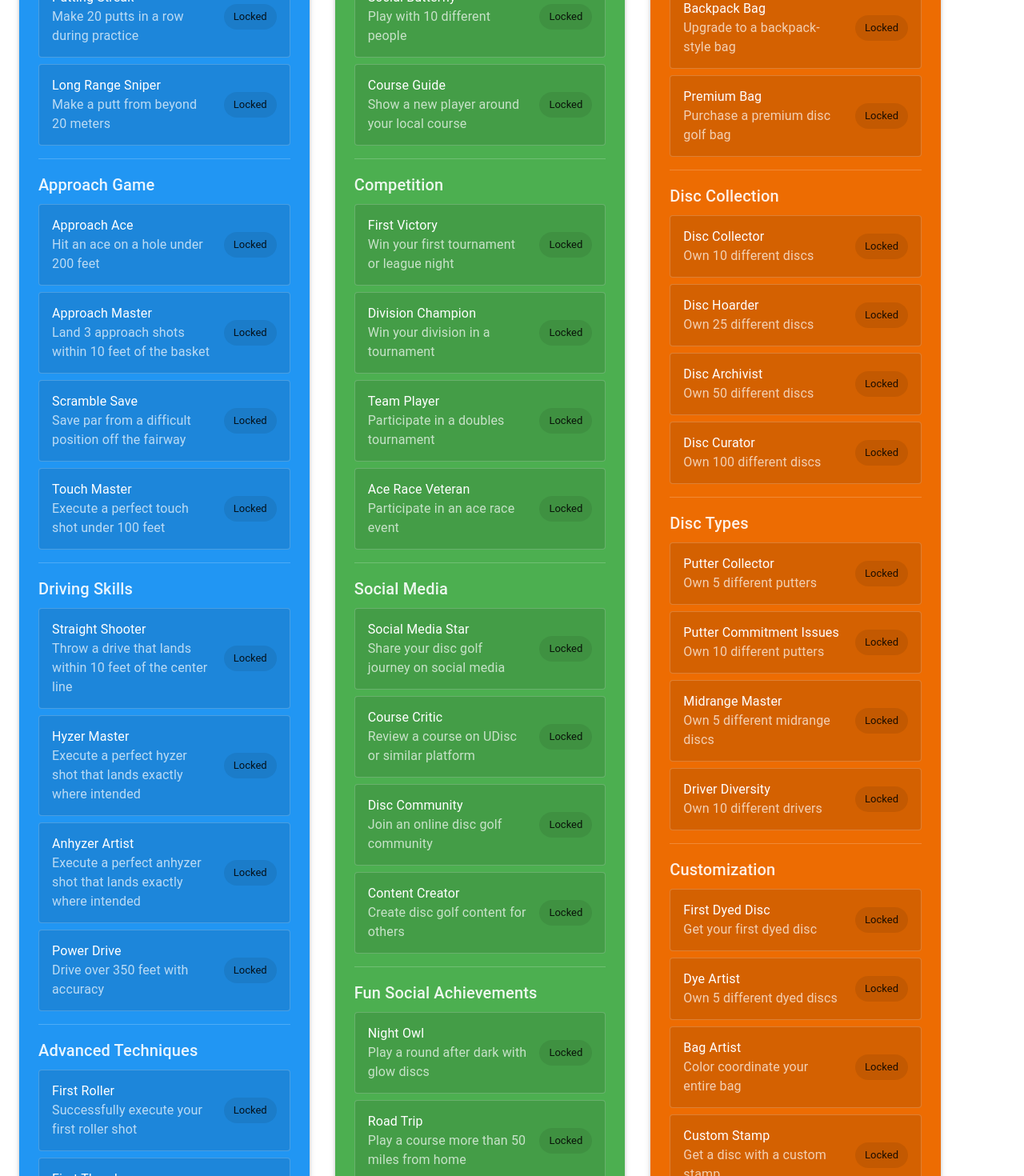
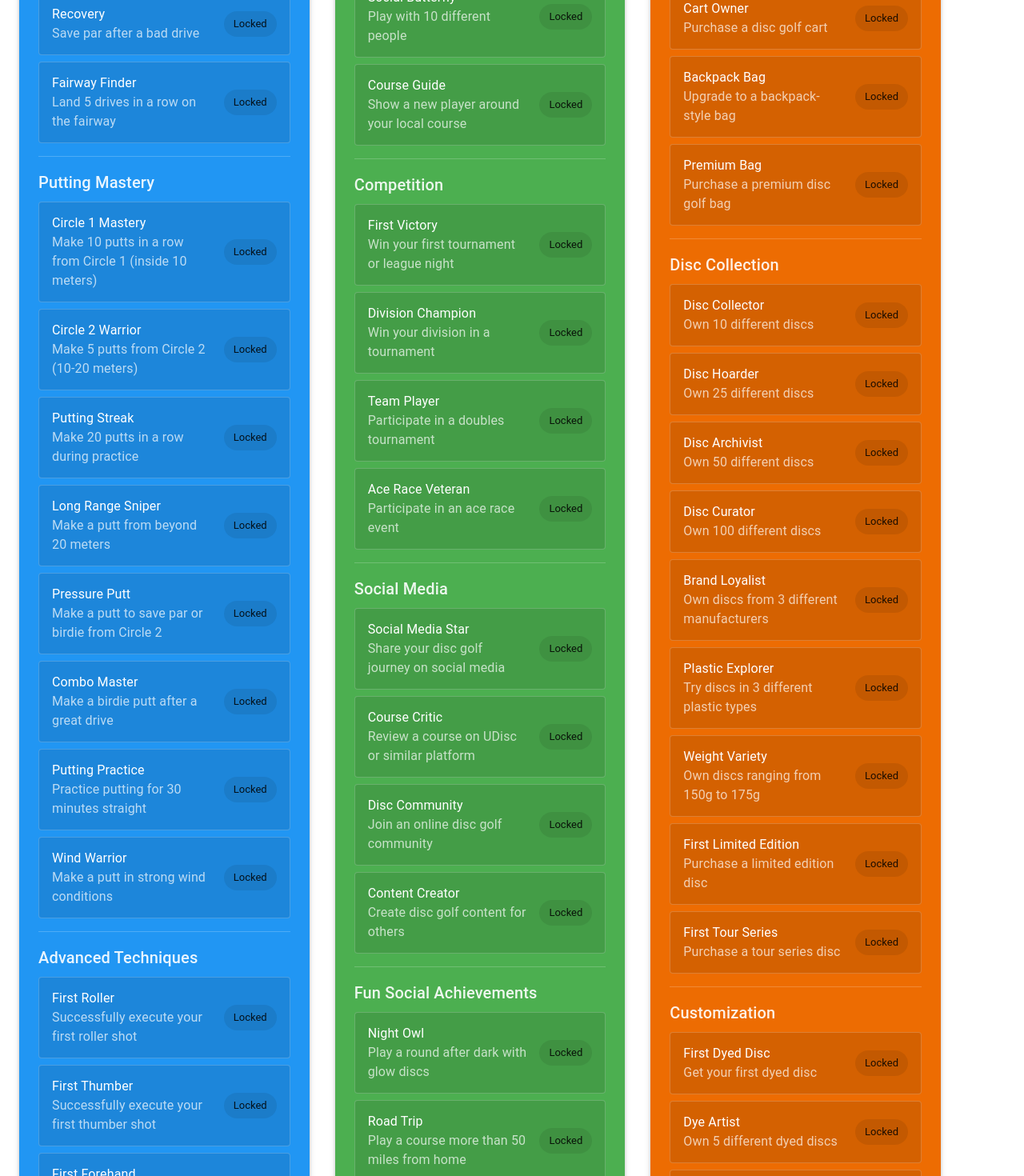
Before and after one commit to mattfgowans/Disc-golf-skill-tree, a React (Vite) app: page / in a window 1280 px wide. Shown: the part 1020-2490 px from the top of the page at 80% size. Built offline with nearby package versions, Linux system fonts and the light colour scheme.

Commit message:
Update achievement branches with new sections and achievements

```diff
--- a/src/components/CollectionBranch.tsx
+++ b/src/components/CollectionBranch.tsx
@@ -36,6 +36,13 @@ const collectionAchievements: Achievement[] = [
     id: 'first_driver',
     title: 'First Driver',
     description: 'Add your first driver disc',
+    isUnlocked: false,
+    patchAvailable: true
+  },
+  {
+    id: 'first_marker',
+    title: 'First Marker',
+    description: 'Get your first mini marker',
     isUnlocked: false,
     patchAvailable: true
   },
@@ -99,33 +106,38 @@ const collectionAchievements: Achievement[] = [
     isUnlocked: false,
     patchAvailable: true
   },
-
-  // Disc Types
   {
-    id: 'putter_collector',
-    title: 'Putter Collector',
-    description: 'Own 5 different putters',
+    id: 'brand_loyalist',
+    title: 'Brand Loyalist',
+    description: 'Own discs from 3 different manufacturers',
     isUnlocked: false,
     patchAvailable: true
   },
   {
-    id: 'putter_commitment_issues',
-    title: 'Putter Commitment Issues',
-    description: 'Own 10 different putters',
+    id: 'plastic_explorer',
+    title: 'Plastic Explorer',
+    description: 'Try discs in 3 different plastic types',
     isUnlocked: false,
     patchAvailable: true
   },
   {
-    id: 'midrange_master',
-    title: 'Midrange Master',
-    description: 'Own 5 different midrange discs',
+    id: 'weight_variety',
+    title: 'Weight Variety',
+    description: 'Own discs ranging from 150g to 175g',
     isUnlocked: false,
     patchAvailable: true
   },
   {
-    id: 'driver_diversity',
-    title: 'Driver Diversity',
-    description: 'Own 10 different drivers',
+    id: 'first_limited_edition',
+    title: 'First Limited Edition',
+    description: 'Purchase a limited edition disc',
+    isUnlocked: false,
+    patchAvailable: true
+  },
+  {
+    id: 'first_tour_series',
+    title: 'First Tour Series',
+    description: 'Purchase a tour series disc',
     isUnlocked: false,
     patchAvailable: true
   },
@@ -156,6 +168,27 @@ const collectionAchievements: Achievement[] = [
     id: 'custom_stamp',
     title: 'Custom Stamp',
     description: 'Get a disc with a custom stamp',
+    isUnlocked: false,
+    patchAvailable: true
+  },
+  {
+    id: 'first_tourney_disc',
+    title: 'First Tourney Disc',
+    description: 'Get a disc from a tournament',
+    isUnlocked: false,
+    patchAvailable: true
+  },
+  {
+    id: 'first_signature_disc',
+    title: 'First Signature Disc',
+    description: 'Get a disc signed by a pro',
+    isUnlocked: false,
+    patchAvailable: true
+  },
+  {
+    id: 'first_custom_disc',
+    title: 'First Custom Disc',
+    description: 'Design your own custom disc',
     isUnlocked: false,
     patchAvailable: true
   },
@@ -233,7 +266,7 @@ const CollectionBranch: React.FC = () => {
         <Typography variant="h6" sx={{ mt: 2, mb: 1, color: 'rgba(255,255,255,0.9)' }}>
           Basic Equipment
         </Typography>
-        {collectionAchievements.slice(0, 5).map((achievement) => (
+        {collectionAchievements.slice(0, 6).map((achievement) => (
           <ListItem
             key={achievement.id}
             sx={{
@@ -265,7 +298,7 @@ const CollectionBranch: React.FC = () => {
         <Typography variant="h6" sx={{ mt: 2, mb: 1, color: 'rgba(255,255,255,0.9)' }}>
           Bag Progression
         </Typography>
-        {collectionAchievements.slice(5, 9).map((achievement) => (
+        {collectionAchievements.slice(6, 10).map((achievement) => (
           <ListItem
             key={achievement.id}
             sx={{
@@ -297,39 +330,7 @@ const CollectionBranch: React.FC = () => {
         <Typography variant="h6" sx={{ mt: 2, mb: 1, color: 'rgba(255,255,255,0.9)' }}>
           Disc Collection
         </Typography>
-        {collectionAchievements.slice(9, 13).map((achievement) => (
-          <ListItem
-            key={achievement.id}
-            sx={{
-              border: '1px solid rgba(255,255,255,0.2)',
-              borderRadius: 1,
-              mb: 1,
-              backgroundColor: 'rgba(0,0,0,0.1)'
-            }}
-          >
-            <ListItemText
-              primary={achievement.title}
-              secondary={
-                <Typography sx={{ color: 'rgba(255,255,255,0.7)' }}>
-                  {achievement.description}
-                </Typography>
-              }
-            />
-            <Chip
-              label={achievement.isUnlocked ? "Unlocked" : "Locked"}
-              color={achievement.isUnlocked ? "success" : "default"}
-              sx={{ ml: 2 }}
-            />
-          </ListItem>
-        ))}
-
-        <Divider sx={{ my: 2, borderColor: 'rgba(255,255,255,0.2)' }} />
-
-        {/* Disc Types Section */}
-        <Typography variant="h6" sx={{ mt: 2, mb: 1, color: 'rgba(255,255,255,0.9)' }}>
-          Disc Types
-        </Typography>
-        {collectionAchievements.slice(13, 17).map((achievement) => (
+        {collectionAchievements.slice(10, 19).map((achievement) => (
           <ListItem
             key={achievement.id}
             sx={{
@@ -361,7 +362,7 @@ const CollectionBranch: React.FC = () => {
         <Typography variant="h6" sx={{ mt: 2, mb: 1, color: 'rgba(255,255,255,0.9)' }}>
           Customization
         </Typography>
-        {collectionAchievements.slice(17, 21).map((achievement) => (
+        {collectionAchievements.slice(19, 26).map((achievement) => (
           <ListItem
             key={achievement.id}
             sx={{
@@ -393,7 +394,7 @@ const CollectionBranch: React.FC = () => {
         <Typography variant="h6" sx={{ mt: 2, mb: 1, color: 'rgba(255,255,255,0.9)' }}>
           Accessories
         </Typography>
-        {collectionAchievements.slice(21, 25).map((achievement) => (
+        {collectionAchievements.slice(26, 30).map((achievement) => (
           <ListItem
             key={achievement.id}
             sx={{
@@ -425,7 +426,7 @@ const CollectionBranch: React.FC = () => {
         <Typography variant="h6" sx={{ mt: 2, mb: 1, color: 'rgba(255,255,255,0.9)' }}>
           Fun Collection Achievements
         </Typography>
-        {collectionAchievements.slice(25).map((achievement) => (
+        {collectionAchievements.slice(30).map((achievement) => (
           <ListItem
             key={achievement.id}
             sx={{
--- a/src/components/SkillBranch.tsx
+++ b/src/components/SkillBranch.tsx
@@ -32,6 +32,41 @@ const skillAchievements: Achievement[] = [
     isUnlocked: false,
     patchAvailable: true
   },
+  {
+    id: 'first_bogey',
+    title: 'First Bogey',
+    description: 'Card your first bogey (a rite of passage!)',
+    isUnlocked: false,
+    patchAvailable: true
+  },
+  {
+    id: 'first_round_under_par',
+    title: 'First Round Under Par',
+    description: 'Complete a round under par',
+    isUnlocked: false,
+    patchAvailable: true
+  },
+  {
+    id: 'consistency',
+    title: 'Consistency',
+    description: 'Card the same score on 3 consecutive holes',
+    isUnlocked: false,
+    patchAvailable: true
+  },
+  {
+    id: 'recovery',
+    title: 'Recovery',
+    description: 'Save par after a bad drive',
+    isUnlocked: false,
+    patchAvailable: true
+  },
+  {
+    id: 'fairway_finder',
+    title: 'Fairway Finder',
+    description: 'Land 5 drives in a row on the fairway',
+    isUnlocked: false,
+    patchAvailable: true
+  },
 
   // Putting Mastery
   {
@@ -62,63 +97,31 @@ const skillAchievements: Achievement[] = [
     isUnlocked: false,
     patchAvailable: true
   },
-
-  // Approach Game
   {
-    id: 'approach_ace',
-    title: 'Approach Ace',
-    description: 'Hit an ace on a hole under 200 feet',
+    id: 'pressure_putt',
+    title: 'Pressure Putt',
+    description: 'Make a putt to save par or birdie from Circle 2',
     isUnlocked: false,
     patchAvailable: true
   },
   {
-    id: 'approach_master',
-    title: 'Approach Master',
-    description: 'Land 3 approach shots within 10 feet of the basket',
+    id: 'combo_master',
+    title: 'Combo Master',
+    description: 'Make a birdie putt after a great drive',
     isUnlocked: false,
     patchAvailable: true
   },
   {
-    id: 'scramble_save',
-    title: 'Scramble Save',
-    description: 'Save par from a difficult position off the fairway',
+    id: 'putting_practice',
+    title: 'Putting Practice',
+    description: 'Practice putting for 30 minutes straight',
     isUnlocked: false,
     patchAvailable: true
   },
   {
-    id: 'touch_master',
-    title: 'Touch Master',
-    description: 'Execute a perfect touch shot under 100 feet',
-    isUnlocked: false,
-    patchAvailable: true
-  },
-
-  // Driving Skills
-  {
-    id: 'straight_shooter',
-    title: 'Straight Shooter',
-    description: 'Throw a drive that lands within 10 feet of the center line',
-    isUnlocked: false,
-    patchAvailable: true
-  },
-  {
-    id: 'hyzer_master',
-    title: 'Hyzer Master',
-    description: 'Execute a perfect hyzer shot that lands exactly where intended',
-    isUnlocked: false,
-    patchAvailable: true
-  },
-  {
-    id: 'anhyzer_artist',
-    title: 'Anhyzer Artist',
-    description: 'Execute a perfect anhyzer shot that lands exactly where intended',
-    isUnlocked: false,
-    patchAvailable: true
-  },
-  {
-    id: 'power_drive',
-    title: 'Power Drive',
-    description: 'Drive over 350 feet with accuracy',
+    id: 'wind_warrior',
+    title: 'Wind Warrior',
+    description: 'Make a putt in strong wind conditions',
     isUnlocked: false,
     patchAvailable: true
   },
@@ -149,6 +152,41 @@ const skillAchievements: Achievement[] = [
     id: 'first_tomahawk',
     title: 'First Tomahawk',
     description: 'Successfully execute your first tomahawk shot',
+    isUnlocked: false,
+    patchAvailable: true
+  },
+  {
+    id: 'shot_shaper',
+    title: 'Shot Shaper',
+    description: 'Successfully execute all shot shapes (hyzer, flat, anhyzer, roller)',
+    isUnlocked: false,
+    patchAvailable: true
+  },
+  {
+    id: 'forehand_distance',
+    title: 'Forehand Distance',
+    description: 'Throw 250 feet forehand',
+    isUnlocked: false,
+    patchAvailable: true
+  },
+  {
+    id: 'backhand_distance',
+    title: 'Backhand Distance',
+    description: 'Throw 350 feet backhand',
+    isUnlocked: false,
+    patchAvailable: true
+  },
+  {
+    id: 'putting_under_pressure',
+    title: 'Putting Under Pressure',
+    description: 'Make 3 pressure putts in one round',
+    isUnlocked: false,
+    patchAvailable: true
+  },
+  {
+    id: 'scramble_master',
+    title: 'Scramble Master',
+    description: 'Save par from an out-of-bounds situation',
     isUnlocked: false,
     patchAvailable: true
   },
@@ -204,6 +242,43 @@ const skillAchievements: Achievement[] = [
     description: 'Get an ace on a blind hole',
     isUnlocked: false,
     patchAvailable: true
+  },
+
+  // Professional Level
+  {
+    id: 'ace_race',
+    title: 'Ace Race',
+    description: 'Hit 3 aces in one month',
+    isUnlocked: false,
+    patchAvailable: true
+  },
+  {
+    id: 'tournament_winner',
+    title: 'Tournament Winner',
+    description: 'Win a local tournament',
+    isUnlocked: false,
+    patchAvailable: true
+  },
+  {
+    id: 'perfect_round',
+    title: 'Perfect Round',
+    description: 'Complete a round without a single mistake',
+    isUnlocked: false,
+    patchAvailable: true
+  },
+  {
+    id: 'course_record',
+    title: 'Course Record',
+    description: 'Set a new course record',
+    isUnlocked: false,
+    patchAvailable: true
+  },
+  {
+    id: 'pro_qualifier',
+    title: 'Pro Qualifier',
+    description: 'Qualify for a professional tournament',
+    isUnlocked: false,
+    patchAvailable: true
   }
 ];
 
@@ -226,7 +301,7 @@ const SkillBranch: React.FC = () => {
         <Typography variant="h6" sx={{ mt: 2, mb: 1, color: 'rgba(255,255,255,0.9)' }}>
           Basic Skills
         </Typography>
-        {skillAchievements.slice(0, 4).map((achievement) => (
+        {skillAchievements.slice(0, 9).map((achievement) => (
           <ListItem
             key={achievement.id}
             sx={{
@@ -258,71 +333,7 @@ const SkillBranch: React.FC = () => {
         <Typography variant="h6" sx={{ mt: 2, mb: 1, color: 'rgba(255,255,255,0.9)' }}>
           Putting Mastery
         </Typography>
-        {skillAchievements.slice(4, 8).map((achievement) => (
-          <ListItem
-            key={achievement.id}
-            sx={{
-              border: '1px solid rgba(255,255,255,0.2)',
-              borderRadius: 1,
-              mb: 1,
-              backgroundColor: 'rgba(0,0,0,0.1)'
-            }}
-          >
-            <ListItemText
-              primary={achievement.title}
-              secondary={
-                <Typography sx={{ color: 'rgba(255,255,255,0.7)' }}>
-                  {achievement.description}
-                </Typography>
-              }
-            />
-            <Chip
-              label={achievement.isUnlocked ? "Unlocked" : "Locked"}
-              color={achievement.isUnlocked ? "success" : "default"}
-              sx={{ ml: 2 }}
-            />
-          </ListItem>
-        ))}
-
-        <Divider sx={{ my: 2, borderColor: 'rgba(255,255,255,0.2)' }} />
-
-        {/* Approach Game Section */}
-        <Typography variant="h6" sx={{ mt: 2, mb: 1, color: 'rgba(255,255,255,0.9)' }}>
-          Approach Game
-        </Typography>
-        {skillAchievements.slice(8, 12).map((achievement) => (
-          <ListItem
-            key={achievement.id}
-            sx={{
-              border: '1px solid rgba(255,255,255,0.2)',
-              borderRadius: 1,
-              mb: 1,
-              backgroundColor: 'rgba(0,0,0,0.1)'
-            }}
-          >
-            <ListItemText
-              primary={achievement.title}
-              secondary={
-                <Typography sx={{ color: 'rgba(255,255,255,0.7)' }}>
-                  {achievement.description}
-                </Typography>
-              }
-            />
-            <Chip
-              label={achievement.isUnlocked ? "Unlocked" : "Locked"}
-              color={achievement.isUnlocked ? "success" : "default"}
-              sx={{ ml: 2 }}
-            />
-          </ListItem>
-        ))}
-
-        <Divider sx={{ my: 2, borderColor: 'rgba(255,255,255,0.2)' }} />
-
-        {/* Driving Skills Section */}
-        <Typography variant="h6" sx={{ mt: 2, mb: 1, color: 'rgba(255,255,255,0.9)' }}>
-          Driving Skills
-        </Typography>
-        {skillAchievements.slice(12, 16).map((achievement) => (
+        {skillAchievements.slice(9, 17).map((achievement) => (
           <ListItem
             key={achievement.id}
             sx={{
@@ -354,7 +365,7 @@ const SkillBranch: React.FC = () => {
         <Typography variant="h6" sx={{ mt: 2, mb: 1, color: 'rgba(255,255,255,0.9)' }}>
           Advanced Techniques
         </Typography>
-        {skillAchievements.slice(16, 20).map((achievement) => (
+        {skillAchievements.slice(17, 26).map((achievement) => (
           <ListItem
             key={achievement.id}
             sx={{
@@ -386,7 +397,7 @@ const SkillBranch: React.FC = () => {
         <Typography variant="h6" sx={{ mt: 2, mb: 1, color: 'rgba(255,255,255,0.9)' }}>
           Distance Milestones
         </Typography>
-        {skillAchievements.slice(20, 24).map((achievement) => (
+        {skillAchievements.slice(26, 30).map((achievement) => (
           <ListItem
             key={achievement.id}
             sx={{
@@ -418,7 +429,39 @@ const SkillBranch: React.FC = () => {
         <Typography variant="h6" sx={{ mt: 2, mb: 1, color: 'rgba(255,255,255,0.9)' }}>
           Fun Skill Achievements
         </Typography>
-        {skillAchievements.slice(24).map((achievement) => (
+        {skillAchievements.slice(30, 33).map((achievement) => (
+          <ListItem
+            key={achievement.id}
+            sx={{
+              border: '1px solid rgba(255,255,255,0.2)',
+              borderRadius: 1,
+              mb: 1,
+              backgroundColor: 'rgba(0,0,0,0.1)'
+            }}
+          >
+            <ListItemText
+              primary={achievement.title}
+              secondary={
+                <Typography sx={{ color: 'rgba(255,255,255,0.7)' }}>
+                  {achievement.description}
+                </Typography>
+              }
+            />
+            <Chip
+              label={achievement.isUnlocked ? "Unlocked" : "Locked"}
+              color={achievement.isUnlocked ? "success" : "default"}
+              sx={{ ml: 2 }}
+            />
+          </ListItem>
+        ))}
+
+        <Divider sx={{ my: 2, borderColor: 'rgba(255,255,255,0.2)' }} />
+
+        {/* Professional Level Section */}
+        <Typography variant="h6" sx={{ mt: 2, mb: 1, color: 'rgba(255,255,255,0.9)' }}>
+          Professional Level
+        </Typography>
+        {skillAchievements.slice(33, 38).map((achievement) => (
           <ListItem
             key={achievement.id}
             sx={{
--- a/src/components/SocialBranch.tsx
+++ b/src/components/SocialBranch.tsx
@@ -151,6 +151,73 @@ const socialAchievements: Achievement[] = [
     description: 'Host a disc golf gathering with friends',
     isUnlocked: false,
     patchAvailable: true
+  },
+
+  // Leadership
+  {
+    id: 'first_tournament_director',
+    title: 'First Tournament Director',
+    description: 'Direct a tournament',
+    isUnlocked: false,
+    patchAvailable: true
+  },
+  {
+    id: 'first_league_organizer',
+    title: 'First League Organizer',
+    description: 'Organize a league',
+    isUnlocked: false,
+    patchAvailable: true
+  },
+  {
+    id: 'first_clinic_instructor',
+    title: 'First Clinic Instructor',
+    description: 'Instruct at a clinic',
+    isUnlocked: false,
+    patchAvailable: true
+  },
+  {
+    id: 'first_course_designer',
+    title: 'First Course Designer',
+    description: 'Help design a disc golf course',
+    isUnlocked: false,
+    patchAvailable: true
+  },
+
+  // Professional Social
+  {
+    id: 'first_pro_meeting',
+    title: 'First Pro Meeting',
+    description: 'Meet a professional disc golfer',
+    isUnlocked: false,
+    patchAvailable: true
+  },
+  {
+    id: 'first_pro_clinic',
+    title: 'First Pro Clinic',
+    description: 'Attend a pro clinic',
+    isUnlocked: false,
+    patchAvailable: true
+  },
+  {
+    id: 'first_pro_tournament',
+    title: 'First Pro Tournament',
+    description: 'Play in a professional tournament',
+    isUnlocked: false,
+    patchAvailable: true
+  },
+  {
+    id: 'first_pro_sponsorship',
+    title: 'First Pro Sponsorship',
+    description: 'Receive a sponsorship',
+    isUnlocked: false,
+    patchAvailable: true
+  },
+  {
+    id: 'first_pro_media',
+    title: 'First Pro Media',
+    description: 'Appear in disc golf media',
+    isUnlocked: false,
+    patchAvailable: true
   }
 ];
 
@@ -301,7 +368,71 @@ const SocialBranch: React.FC = () => {
         <Typography variant="h6" sx={{ mt: 2, mb: 1, color: 'rgba(255,255,255,0.9)' }}>
           Fun Social Achievements
         </Typography>
-        {socialAchievements.slice(16).map((achievement) => (
+        {socialAchievements.slice(16, 20).map((achievement) => (
+          <ListItem
+            key={achievement.id}
+            sx={{
+              border: '1px solid rgba(255,255,255,0.2)',
+              borderRadius: 1,
+              mb: 1,
+              backgroundColor: 'rgba(0,0,0,0.1)'
+            }}
+          >
+            <ListItemText
+              primary={achievement.title}
+              secondary={
+                <Typography sx={{ color: 'rgba(255,255,255,0.7)' }}>
+                  {achievement.description}
+                </Typography>
+              }
+            />
+            <Chip
+              label={achievement.isUnlocked ? "Unlocked" : "Locked"}
+              color={achievement.isUnlocked ? "success" : "default"}
+              sx={{ ml: 2 }}
+            />
+          </ListItem>
+        ))}
+
+        <Divider sx={{ my: 2, borderColor: 'rgba(255,255,255,0.2)' }} />
+
+        {/* Leadership Section */}
+        <Typography variant="h6" sx={{ mt: 2, mb: 1, color: 'rgba(255,255,255,0.9)' }}>
+          Leadership
+        </Typography>
+        {socialAchievements.slice(20, 24).map((achievement) => (
+          <ListItem
+            key={achievement.id}
+            sx={{
+              border: '1px solid rgba(255,255,255,0.2)',
+              borderRadius: 1,
+              mb: 1,
+              backgroundColor: 'rgba(0,0,0,0.1)'
+            }}
+          >
+            <ListItemText
+              primary={achievement.title}
+              secondary={
+                <Typography sx={{ color: 'rgba(255,255,255,0.7)' }}>
+                  {achievement.description}
+                </Typography>
+              }
+            />
+            <Chip
+              label={achievement.isUnlocked ? "Unlocked" : "Locked"}
+              color={achievement.isUnlocked ? "success" : "default"}
+              sx={{ ml: 2 }}
+            />
+          </ListItem>
+        ))}
+
+        <Divider sx={{ my: 2, borderColor: 'rgba(255,255,255,0.2)' }} />
+
+        {/* Professional Social Section */}
+        <Typography variant="h6" sx={{ mt: 2, mb: 1, color: 'rgba(255,255,255,0.9)' }}>
+          Professional Social
+        </Typography>
+        {socialAchievements.slice(24).map((achievement) => (
           <ListItem
             key={achievement.id}
             sx={{
```
